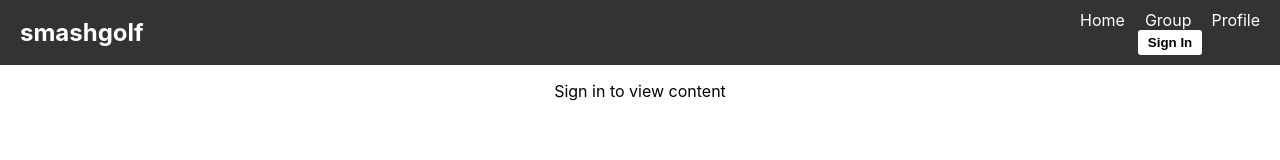
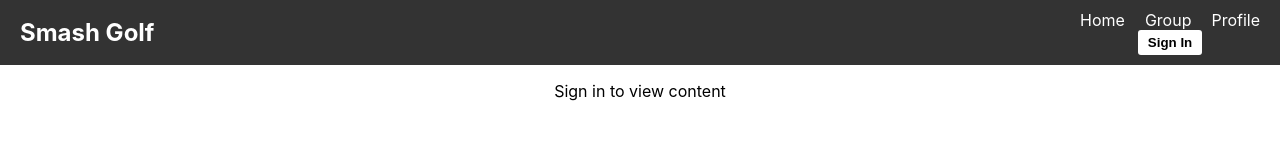
Before and after one commit to mikacelik11/smashgolf, a React (Create React App) app: page / in a window 1280 px wide. Shown: the top 160 px of the page. Built offline with nearby package versions, Linux system fonts and the light colour scheme.

Commit message:
title change.

```diff
--- a/src/App.js
+++ b/src/App.js
@@ -87,7 +87,7 @@ function App() {
     <div className="App">
       <nav className="navbar">
         <div className="navbar-left">
-          <h1>smashgolf</h1>
+          <h1>Smash Golf</h1>
         </div>
         <div className="navbar-right">
           <ul className="nav-links">
```
